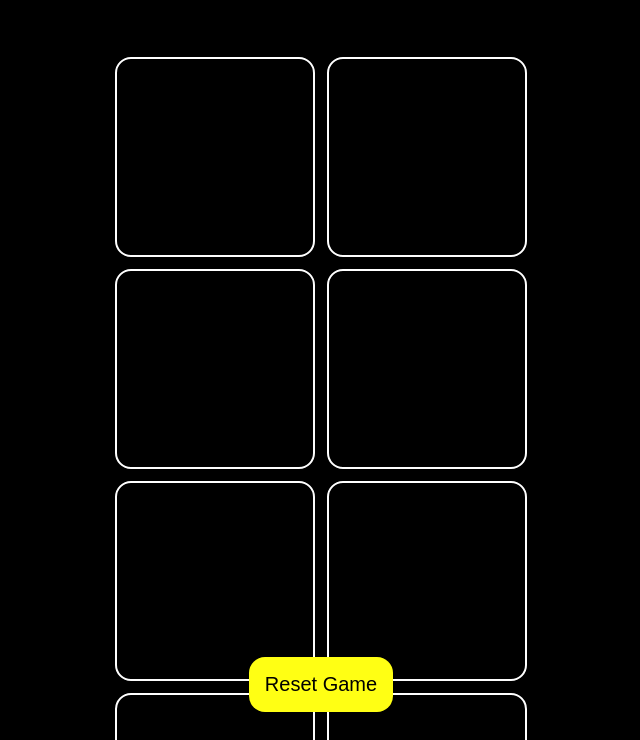
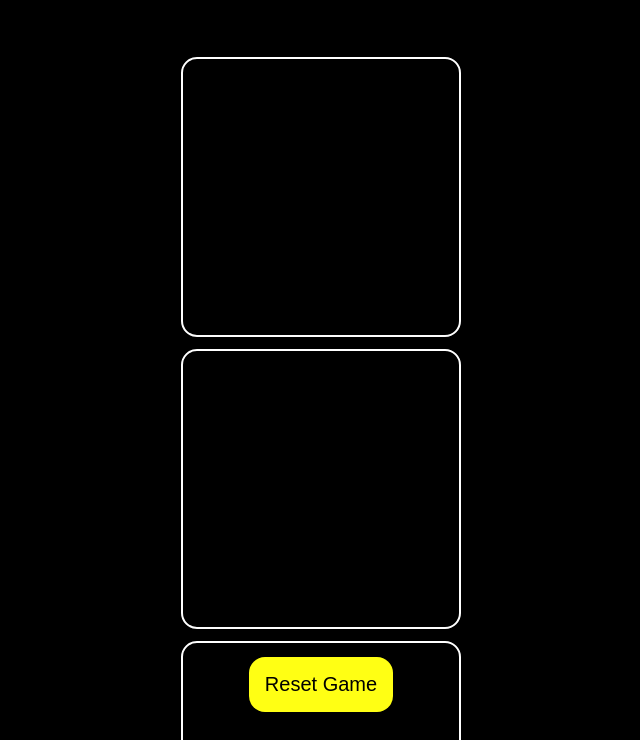
Before and after one commit to zulfiqar2710/Modern-Tic-Tac-Toe, a plain HTML site: page index.html in a window 1280 px wide. Shown: the part 60-800 px from the top of the page, without its empty margins (319-959 px from the left). Drawn offline with Linux system fonts and the light colour scheme.

Commit message:
Update cs.css

```diff
--- a/cs.css
+++ b/cs.css
@@ -27,8 +27,8 @@
 }
 
 .box {
-  height: 25vmin;
-  width: 25vmin;
+  height: 35vmin;
+  width: 35vmin;
   border-radius: 1rem;
   border: 2px solid white;
   box-shadow: 0 0 1rem rgba(0, 0, 0, 0.3);
```
